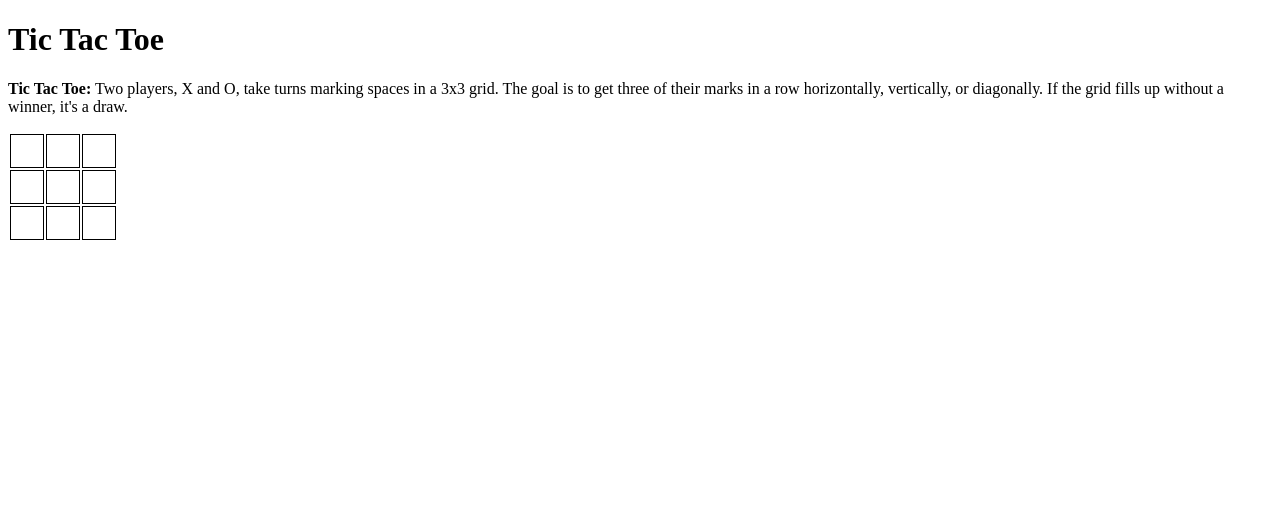
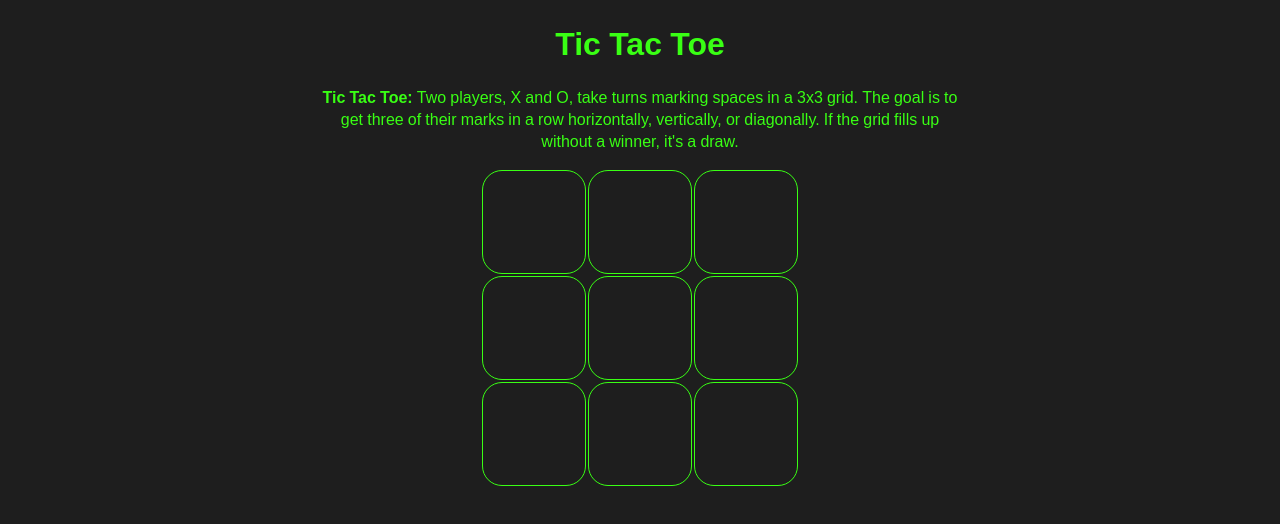
Before and after one commit to Marcell2307/tic_tac_toe, a plain HTML site: page index.html in a window 1280 px wide. Drawn offline with Linux system fonts and the light colour scheme.

Commit message:
Some styling and simplified HTML code.

```diff
--- a/index.html
+++ b/index.html
@@ -5,32 +5,21 @@
 
         <title>Tic Tac Toe</title>
 
-        <script src="script.js"></script>
+        <script src="script.js" defer></script>
+        <link rel="stylesheet" href="style.css" />
     </head>
     <body>
-        <h1>Tic Tac Toe</h1>
+        <center>
+            <h1>Tic Tac Toe</h1>
 
-        <p>
-            <b>Tic Tac Toe:</b> Two players, X and O, take turns marking spaces in a 3x3 grid. The goal is to get three of their marks in a row horizontally, vertically, or diagonally. If the grid fills up without a winner, it's a draw.
-        </p>
+            <p>
+                <b>Tic Tac Toe:</b> Two players, X and O, take turns marking spaces in a 3x3 grid. The goal is to get three
+                of their marks in a row horizontally, vertically, or diagonally. If the grid fills up without a winner, it's
+                a draw.
+            </p>
 
-        <table>
-            <tr>
-                <td id="cell-0">empty</td>
-                <td id="cell-1">empty</td>
-                <td id="cell-2">empty</td>
-            </tr>
-            <tr>
-                <td id="cell-3">empty</td>
-                <td id="cell-4">empty</td>
-                <td id="cell-5">empty</td>
-            </tr>
-            <tr>
-                <td id="cell-6">empty</td>
-                <td id="cell-7">empty</td>
-                <td id="cell-8">empty</td>
-            </tr>
-        </table>
+            <table id="content-table"></table>
+        </center>
     </body>
 </html>
 
--- a/script.js
+++ b/script.js
@@ -11,17 +11,24 @@ const cell_clicked = (id) => {
 
 const init_table = () => {
     let index = 0;
+    const table = document.querySelector("#content-table");
+
     for (let i = 0; i < 3; i++) {
         table[i] = new Array(3);
+
+        const row = document.createElement("tr");
+        table.appendChild(row);
         for (let j = 0; j < 3; j++) {
             const current_index = index;
-            const cell = get_cell(current_index);
+
+            const cell = document.createElement("td");
+            row.appendChild(cell);
+            cell.setAttribute("class", "cell");
+            cell.setAttribute("id", `cell-${index}`);
+
             cell.onclick = () => {
                 cell_clicked(current_index);
             };
-            cell.style.width = "30px";
-            cell.style.height = "30px";
-            cell.style.border = "1px solid black";
             cell.innerHTML = "";
 
             table[i][j] = 0;
--- a/style.css
+++ b/style.css
@@ -0,0 +1,30 @@
+@import url("https://fonts.googleapis.com/css2?family=Noto+Sans+Glagolitic&display=swap");
+
+body {
+    --primary-color: rgb(57, 255, 20);
+    --secondary-color: rgb(30, 30, 30);
+
+    margin: 0;
+    padding: 0;
+    width: 100vw;
+    height: 100vh;
+
+    background-color: var(--secondary-color);
+    color: var(--primary-color);
+
+    font-family: "Noto Sans Glagolitic", sans-serif;
+    font-weight: 400;
+    font-style: normal;
+}
+
+p {
+    width: 50%;
+}
+
+.cell {
+    border: 1px solid var(--primary-color);
+    width: 100px;
+    height: 100px;
+    border-radius: 20px;
+    margin: 10px;
+}
```
